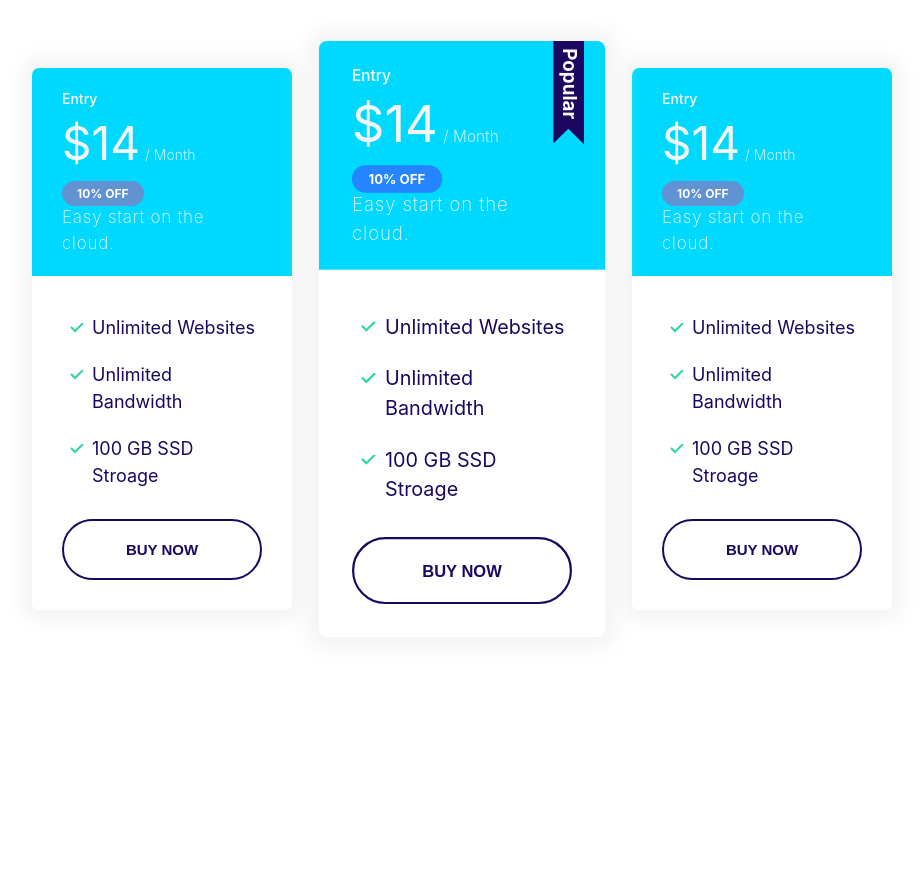
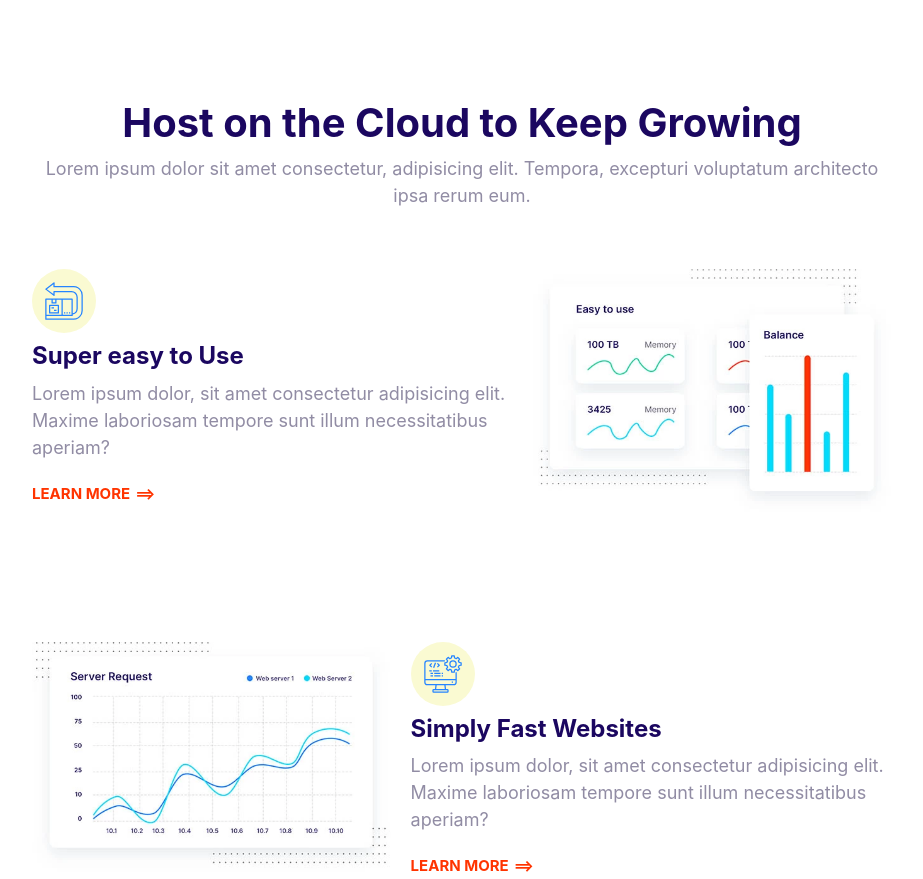
Before and after one commit to cynthiame/cynthify, a plain HTML site: page index.html in a window 1280 px wide. Shown: the whole page, without its empty margins (178-1101 px from the left). Before the commit the page ends 816 px from the top, so only its background shows below. Drawn offline with Linux system fonts and the light colour scheme.

Commit message:
define styles on features components.

```diff
--- a/css/styles.css
+++ b/css/styles.css
@@ -489,9 +489,15 @@ a {
     display: grid;
 }
 
-@media screen and (min-width:500px) {
+@media screen and (min-width:800px) {
     .grid__cols-2 {
         grid-template-columns: repeat(2,auto);
+    }
+}
+
+@media screen and (min-width:900px) {
+    .grid__cols-3 {
+        grid-template-columns: repeat(3, 1fr);
     }
 }
 
@@ -772,8 +778,26 @@ a {
     max-width: 500px;
 }
 
-@media screen and (min-width:730px) {
-    .grid__cols-3 {
-        grid-template-columns: repeat(3, 1fr);
+/* features */
+.feature {
+    gap: 5rem 2rem;
+    margin: 12rem 0;
+}
+
+.feature:first-of-type {
+    margin-top: 6rem;
+}
+
+.feature__heading {
+    margin: 1rem 0;
+}
+
+.feature__image {
+    width: 100%
+}
+
+@media screen and (min-width: 760px) {
+    .feature:nth-of-type(even) .feature__content {
+        order:2;
     }
 }
--- a/index.html
+++ b/index.html
@@ -9,66 +9,67 @@
     <link rel="stylesheet" href="css/styles.css" />
   </head>
   <body>
-    <section class="block container block-plans">
-      <div class="grid grid__cols-3">
-        <div class="plan">
-          <div class="card card--primary">
-            <header class="card__header">
-              <h4 class="plan__name">Entry</h4>
-              <span class="plan__price">$14</span>
-              <span class="plan__billing-cicle">/ Month</span>
-              <span class="badge badge--secondary badge--small">10% OFF</span>
-              <span class="plan__discription">Easy start on the cloud.</span>
-            </header>
-            <div class="card__body">
-              <ul class="list list--tick">
-                <li class="list__item">Unlimited Websites</li>
-                <li class="list__item">Unlimited Bandwidth</li>
-                <li class="list__item">100 GB SSD Stroage</li>
-              </ul>
-              <button class="btn btn--outline btn--block">Buy Now</button>
-            </div>
-          </div>
+    <section class="block container">
+      <header class="block__header">
+        <h2>Host on the Cloud to Keep Growing</h2>
+        <p>
+          Lorem ipsum dolor sit amet consectetur, adipisicing elit. Tempora,
+          excepturi voluptatum architecto ipsa rerum eum.
+        </p>
+      </header>
+
+      <article class="grid grid__cols-2 feature">
+        <div class="feature__content">
+          <span class="icon-container">
+            <svg class="icon icon--primary">
+              <use xlink:href="images/sprite.svg#easy"></use>
+            </svg>
+          </span>
+          <h3 class="feature__heading">Super easy to Use</h3>
+          <p>
+            Lorem ipsum dolor, sit amet consectetur adipisicing elit. Maxime
+            laboriosam tempore sunt illum necessitatibus aperiam?
+          </p>
+          <a href="#" class="link-arrow">Learn More</a>
         </div>
-        <div class="plan plan--popular">
-          <div class="card card--primary">
-            <header class="card__header">
-              <h4 class="plan__name">Entry</h4>
-              <span class="plan__price">$14</span>
-              <span class="plan__billing-cicle">/ Month</span>
-              <span class="badge badge--primary badge--small">10% OFF</span>
-              <span class="plan__discription">Easy start on the cloud.</span>
-            </header>
-            <div class="card__body">
-              <ul class="list list--tick">
-                <li class="list__item">Unlimited Websites</li>
-                <li class="list__item">Unlimited Bandwidth</li>
-                <li class="list__item">100 GB SSD Stroage</li>
-              </ul>
-              <button class="btn btn--outline btn--block">Buy Now</button>
-            </div>
-          </div>
+        <picture>
+          <source
+            type="image/webp"
+            srcset="images/easy.webp 1x, images/easy@2x.webp 2x"
+          />
+          <source
+            type="image/jpg"
+            srcset="images/easy.jpg 1x, images/easy@2x.jpg 2x"
+          />
+          <img class="feature__image" src="images/easy@2x.jpg" alt="" />
+        </picture>
+      </article>
+      <article class="grid grid__cols-2 feature">
+        <div class="feature__content">
+          <span class="icon-container">
+            <svg class="icon icon--primary">
+              <use xlink:href="images/sprite.svg#computer"></use>
+            </svg>
+          </span>
+          <h3 class="feature__heading">Simply Fast Websites</h3>
+          <p>
+            Lorem ipsum dolor, sit amet consectetur adipisicing elit. Maxime
+            laboriosam tempore sunt illum necessitatibus aperiam?
+          </p>
+          <a href="#" class="link-arrow">Learn More</a>
         </div>
-        <div class="plan">
-          <div class="card card--primary">
-            <header class="card__header">
-              <h4 class="plan__name">Entry</h4>
-              <span class="plan__price">$14</span>
-              <span class="plan__billing-cicle">/ Month</span>
-              <span class="badge badge--secondary badge--small">10% OFF</span>
-              <span class="plan__discription">Easy start on the cloud.</span>
-            </header>
-            <div class="card__body">
-              <ul class="list list--tick">
-                <li class="list__item">Unlimited Websites</li>
-                <li class="list__item">Unlimited Bandwidth</li>
-                <li class="list__item">100 GB SSD Stroage</li>
-              </ul>
-              <button class="btn btn--outline btn--block">Buy Now</button>
-            </div>
-          </div>
-        </div>
-      </div>
+        <picture>
+          <source
+            type="image/webp"
+            srcset="images/fast.webp 1x, images/fast@2x.webp 2x"
+          />
+          <source
+            type="image/jpg"
+            srcset="images/fast.jpg 1x, images/fast@2x.jpg 2x"
+          />
+          <img class="feature__image" src="images/fast@2x.jpg" alt="" />
+        </picture>
+      </article>
     </section>
   </body>
 </html>
```
Also changed, not shown: components/features.html (added, +62 -0 lines), images/easy.jpg (added), images/easy.webp (added), images/easy@2x.jpg (added), images/easy@2x.webp (added), images/fast.jpg (added), images/fast.webp (added), images/fast@2x.jpg (added), images/fast@2x.webp (added).
